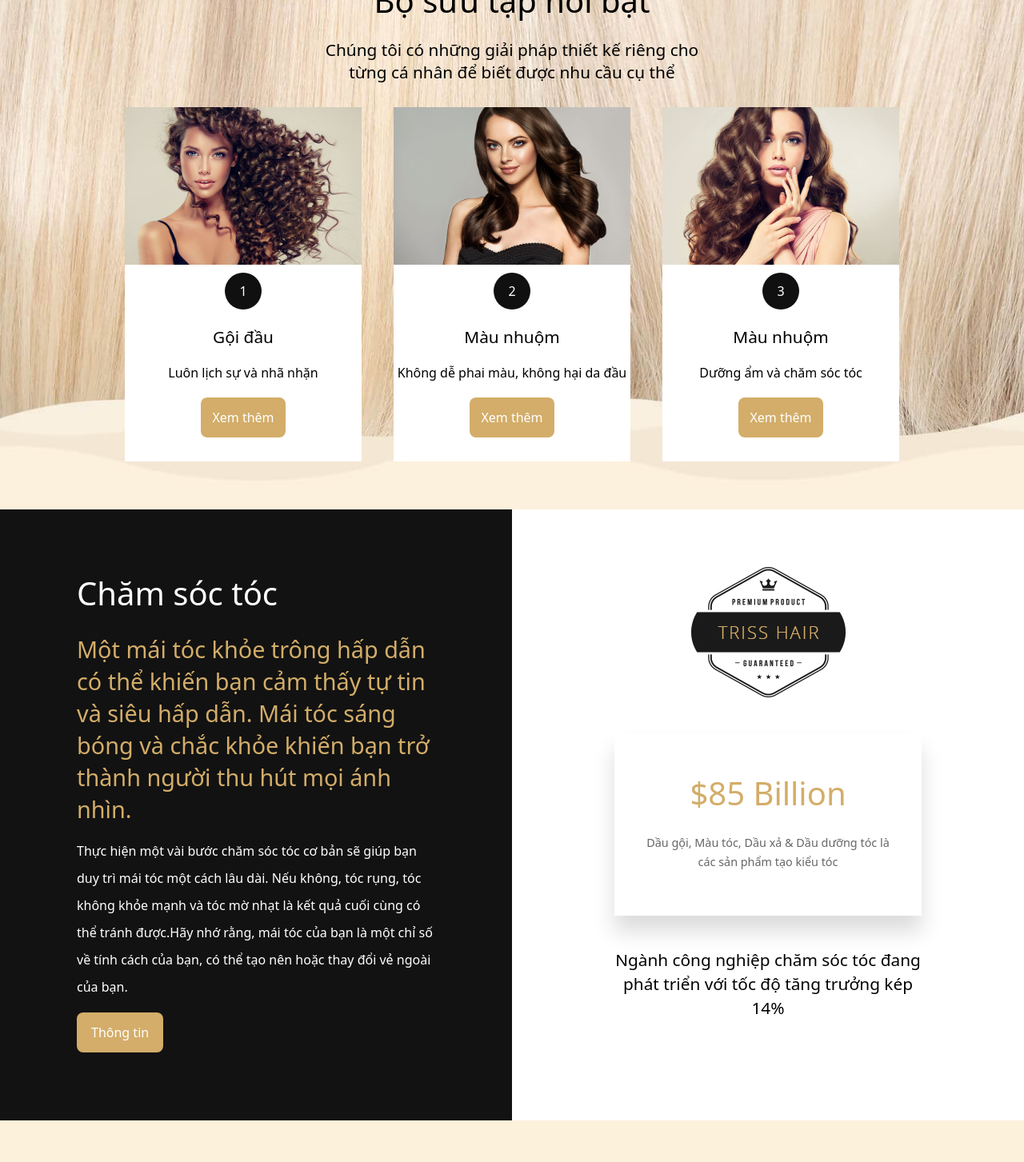
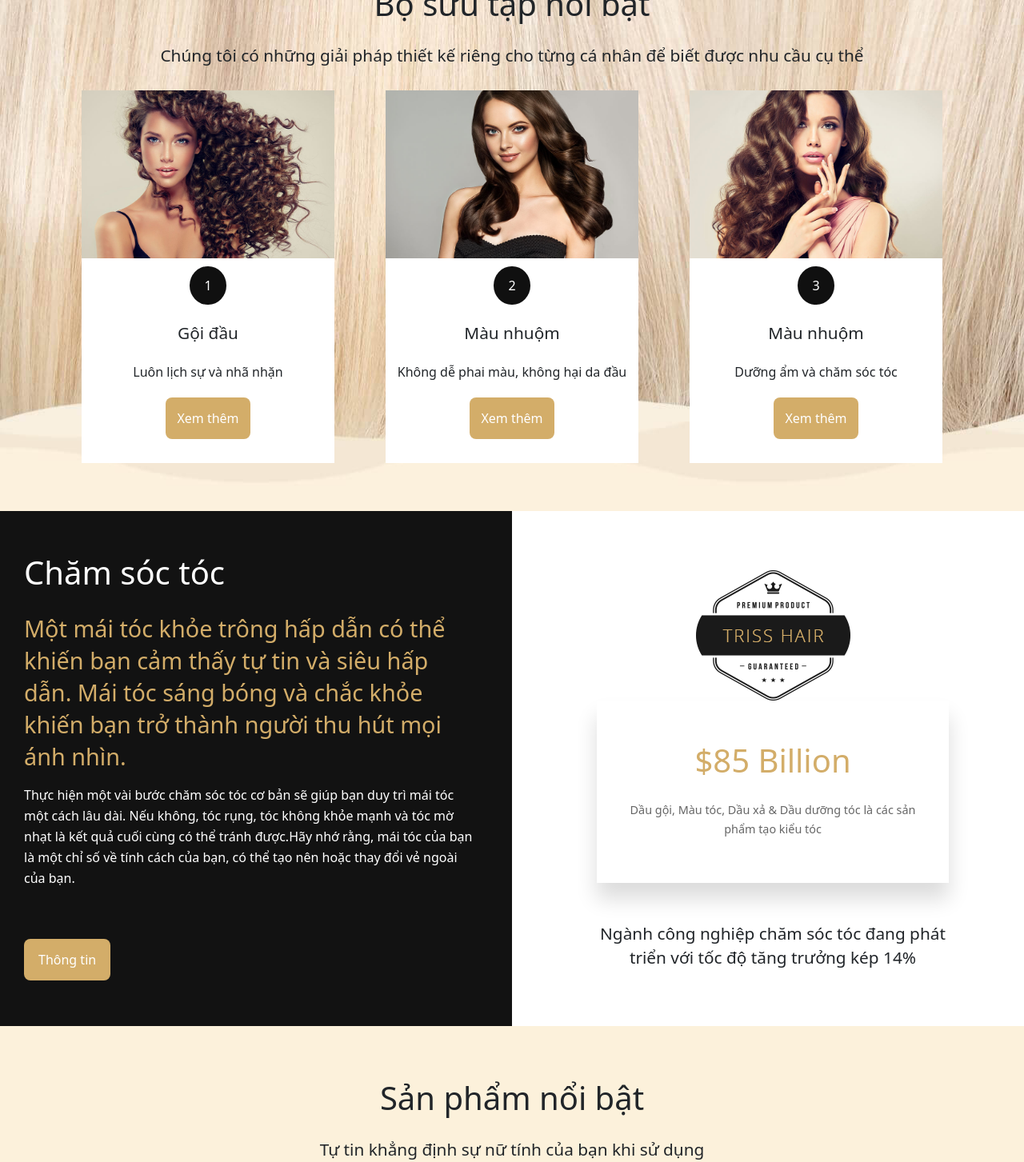
Before and after one commit to ThaoDinhMinh/figure-doll, a React (Create React App) app: page / in a window 1280 px wide. Shown: the part 1020-2473 px from the top of the page at 80% size. Built offline with nearby package versions, Linux system fonts and the light colour scheme; no server answers.

Commit message:
fix responsive and api

```diff
--- a/package.json
+++ b/package.json
@@ -23,6 +23,7 @@
     "@types/toastify-js": "^1.11.1",
     "animate.css": "^4.1.1",
     "axios": "^1.1.3",
+    "bootstrap": "^5.3.0",
     "eslint-config-prettier": "^8.5.0",
     "firebase": "^9.11.0",
     "react": "^18.2.0",
@@ -37,6 +38,7 @@
     "react-scripts": "5.0.1",
     "react-slick": "^0.29.0",
     "react-swipeable-views": "^0.14.0",
+    "reactstrap": "^9.1.10",
     "redux": "^4.2.0",
     "redux-logger": "^3.0.6",
     "redux-persist": "^6.0.0",
--- a/src/api/index.ts
+++ b/src/api/index.ts
@@ -1,5 +1,5 @@
 import axios from 'axios'
 
 export default axios.create({
-  baseURL: 'https://new-salonhose-default-rtdb.firebaseio.com/',
+  baseURL: 'https://fix-base-default-rtdb.firebaseio.com/',
 })
--- a/src/index.css
+++ b/src/index.css
@@ -15,8 +15,17 @@ html {
 .css-13xfq8m-MuiTabPanel-root {
   padding: 12px 0 0 0 !important;
 }
+
 a {
-  text-decoration: none;
+  text-decoration: none !important;
+}
+p,
+div,
+ul,
+li {
+  padding: 0;
+  border: 0;
+  margin: 0;
 }
 
 .slick-dots {
@@ -28,3 +37,11 @@ a {
   border: 1px solid white !important;
   background-color: white !important;
 }
+@media (max-width: 770px) {
+  html {
+    font-size: 62.5%;
+  }
+  .hezImx.text-button {
+    padding: 16px 8px !important;
+  }
+}
--- a/src/index.tsx
+++ b/src/index.tsx
@@ -1,10 +1,12 @@
 import React from 'react'
 import ReactDOM from 'react-dom/client'
-import './index.css'
+
 import App from './App'
 import reportWebVitals from './reportWebVitals'
 import { Provider } from 'react-redux'
 import store from './state/store'
+import 'bootstrap/dist/css/bootstrap.css'
+import './index.css'
 
 const root = ReactDOM.createRoot(document.getElementById('root') as HTMLElement)
 root.render(
--- a/src/pages/introduce/Introduce.tsx
+++ b/src/pages/introduce/Introduce.tsx
@@ -19,7 +19,7 @@ import FeatureProduct from './components/FeatureProduct'
 import { items } from './components/dataItem/feature'
 
 export const ViewDiv = styled.div`
-  &.container {
+  &.container-home {
     background-image: url(' /img/nguoidep.jpg');
     background-position: center;
     background-attachment: fixed;
@@ -34,12 +34,11 @@ export const ViewDiv = styled.div`
     text-align: center;
   }
   &.g-items-scroll {
-    width: 30%;
   }
   &.g-content {
-    display: flex;
+    /* display: flex;
     padding: 0 80px;
-    justify-content: center;
+    justify-content: center; */
   }
   &.card-item {
     padding: 30px 20px 0 20px;
@@ -68,7 +67,6 @@ export const Text = styled.p`
     font-size: 1.3rem;
     font-weight: 200;
     margin: auto;
-    width: 500px;
     padding-top: 20px;
     line-height: 28px;
   }
@@ -118,21 +116,22 @@ const Introduce = () => {
   }, [])
 
   return (
-    <ViewDiv className="container">
+    <ViewDiv className="container-home">
       <UseSlickInfor />
       <ViewDiv className="content">
-        <ViewDiv className="g-text">
+        <ViewDiv className="g-text container">
           <Text className="content-text-head">Bộ sưu tập nổi bật</Text>
           <Text className="content-text-mean">
             Chúng tôi có những giải pháp thiết kế riêng cho từng cá nhân để biết được nhu cầu cụ thể
           </Text>
         </ViewDiv>
-
-        <ViewDiv className="g-content">
-          {items.map((a) => (
-            <FeatureProduct changeLinkColor={changeLinkColor} key={a.id} featureProduct={a} />
-          ))}
-        </ViewDiv>
+        <div className="container">
+          <ViewDiv className="g-content  row flex-wrap">
+            {items.map((a) => (
+              <FeatureProduct changeLinkColor={changeLinkColor} key={a.id} featureProduct={a} />
+            ))}
+          </ViewDiv>
+        </div>
       </ViewDiv>
 
       <Textmean />
--- a/src/pages/introduce/components/FeatureProduct.tsx
+++ b/src/pages/introduce/components/FeatureProduct.tsx
@@ -14,7 +14,7 @@ interface Props {
 const FeatureProduct: React.FC<Props> = (props) => {
   const { featureProduct, changeLinkColor } = props
   return (
-    <ViewDiv className="g-items-scroll">
+    <ViewDiv className="g-items-scroll col-12 col-lg-4 col-md-6">
       <ScrollView animateOnce={true} animateIn="animate__fadeInDown" duration={featureProduct.duration}>
         <ViewDiv className="card-item">
           <ViewDiv className="img-g-item">
--- a/src/pages/introduce/components/ProductFeatured.tsx
+++ b/src/pages/introduce/components/ProductFeatured.tsx
@@ -52,8 +52,7 @@ export const ViewDiv = styled.div`
     text-align: center;
   }
   &.item-wid {
-    width: 20%;
-    margin: 0 20px;
+    padding: 30px 30px 0 30px;
     &:hover .text {
       color: #d3ad69;
       cursor: pointer;
@@ -87,7 +86,7 @@ export const ViewDiv = styled.div`
   }
   &.items-product {
     display: flex;
-    padding: 60px 100px;
+    padding-bottom: 64px;
     justify-content: center;
   }
   &.g-price {
@@ -126,7 +125,6 @@ export const Text = styled.p`
     font-size: 1.3rem;
     font-weight: 200;
     margin: auto;
-    width: 500px;
     padding-top: 20px;
     line-height: 28px;
   }
@@ -154,17 +152,19 @@ export const Text = styled.p`
 const ProductFeatured = () => {
   return (
     <ViewDiv className="product">
-      <ViewDiv className="g-text-product">
+      <ViewDiv className="g-text-product container">
         <Text className="text-product">Sản phẩm nổi bật</Text>
         <Text className="text-mean-product">
-          Tự tin khẳng định sự nữ tính của bạn khi sử dụng Sản phẩm chăm sóc tóc Hair Beautifull
+          Tự tin khẳng định sự nữ tính của bạn khi sử dụng <br /> Sản phẩm chăm sóc tóc Hair Beautifull
         </Text>
       </ViewDiv>
-      <ViewDiv className="items-product">
-        {missiondata.map((a) => (
-          <ProductUiFeature key={a.id} item={a} />
-        ))}
-      </ViewDiv>
+      <div className="container">
+        <ViewDiv className="items-product row flex-wrap">
+          {missiondata.map((a) => (
+            <ProductUiFeature key={a.id} item={a} />
+          ))}
+        </ViewDiv>
+      </div>
     </ViewDiv>
   )
 }
--- a/src/pages/introduce/components/ProductUiFeature.tsx
+++ b/src/pages/introduce/components/ProductUiFeature.tsx
@@ -14,7 +14,7 @@ const ProductUiFeature: React.FC<Props> = (props) => {
   const { changeLinkColor } = bindActionCreators(actionCreators, dispatch)
   const { item } = props
   return (
-    <ViewDiv className="item-wid">
+    <ViewDiv className="item-wid col-lg-3 col-md-6 col-12 mt-4">
       <Link
         to={`/shop/detail/${item.id}`}
         onClick={() => {
--- a/src/pages/introduce/components/Textmean.tsx
+++ b/src/pages/introduce/components/Textmean.tsx
@@ -7,26 +7,29 @@ import { useDispatch } from 'react-redux'
 import { actionCreators } from '../../../state'
 const ViewDiv = styled.div`
   &.grup-body {
-    display: flex;
+  }
+  .color-left {
+    background-color: #121212;
+  }
+  .color-right {
+    background-color: white;
   }
   &.text-mean-left {
-    width: 50%;
-    background-color: #121212;
-    padding: 70px 0;
+    padding: 42px 0;
+    height: 100%;
   }
   &.text-mean-right {
-    width: 50%;
     text-align: center;
-    background-color: white;
+    padding: 42px 0;
+    height: 100%;
   }
   &.g-text-in {
-    width: 70%;
+    padding: 0 30px;
     margin: auto;
   }
   &.item-right {
-    width: 60%;
+    width: 70%;
     margin: auto;
-    margin-top: 40px;
   }
   &.box-body {
     padding: 40px;
@@ -42,16 +45,16 @@ const Text = styled.p`
     line-height: 70px;
   }
   &.text-body {
-    color: #d3ad69;
     font-size: 1.8rem;
     line-height: 40px;
     font-weight: 300;
+    color: #d3ad69 !important;
   }
   &.text-footer {
     color: #fff;
     font-weight: 0.9 rem;
     font-weight: 300;
-    line-height: 34px;
+    line-height: 26px;
   }
   &.text-btn {
     color: #fff;
@@ -94,20 +97,22 @@ const Textmean = () => {
   const { changeLinkColor } = bindActionCreators(actionCreators, dispatch)
   return (
     <ViewDiv className="grup-body">
+      <div className="row flex-warp grup-body-items">
+        <div className="col-12 col-lg-6 color-left">
           <ViewDiv className="text-mean-left">
             <ScrollView animateIn="animate__fadeInLeft" animateOnce={true}>
-          <ViewDiv className="g-text-in">
+              <ViewDiv className="g-text-in container-md">
                 <Text className="text-head">Chăm sóc tóc</Text>
                 <Text className="text-body">
-              Một mái tóc khỏe trông hấp dẫn có thể khiến bạn cảm thấy tự tin và siêu hấp dẫn. Mái tóc sáng bóng và chắc
-              khỏe khiến bạn trở thành người thu hút mọi ánh nhìn.
+                  Một mái tóc khỏe trông hấp dẫn có thể khiến bạn cảm thấy tự tin và siêu hấp dẫn. Mái tóc sáng bóng và
+                  chắc khỏe khiến bạn trở thành người thu hút mọi ánh nhìn.
                 </Text>
                 <Text className="text-footer">
-              Thực hiện một vài bước chăm sóc tóc cơ bản sẽ giúp bạn duy trì mái tóc một cách lâu dài. Nếu không, tóc
-              rụng, tóc không khỏe mạnh và tóc mờ nhạt là kết quả cuối cùng có thể tránh được.Hãy nhớ rằng, mái tóc của
-              bạn là một chỉ số về tính cách của bạn, có thể tạo nên hoặc thay đổi vẻ ngoài của bạn.
+                  Thực hiện một vài bước chăm sóc tóc cơ bản sẽ giúp bạn duy trì mái tóc một cách lâu dài. Nếu không,
+                  tóc rụng, tóc không khỏe mạnh và tóc mờ nhạt là kết quả cuối cùng có thể tránh được.Hãy nhớ rằng, mái
+                  tóc của bạn là một chỉ số về tính cách của bạn, có thể tạo nên hoặc thay đổi vẻ ngoài của bạn.
                 </Text>
-            <ViewDiv className="btn-bot">
+                <ViewDiv className="btn-bot pt-5">
                   <Link onClick={() => changeLinkColor(5)} to={'/aboutus'}>
                     <Text className="text-btn">Thông tin</Text>
                   </Link>
@@ -115,6 +120,8 @@ const Textmean = () => {
               </ViewDiv>
             </ScrollView>
           </ViewDiv>
+        </div>
+        <div className="col-12 col-lg-6 color-right">
           <ViewDiv className="text-mean-right">
             <ViewDiv className="item-right">
               <ScrollView animateIn="animate__fadeInRight" animateOnce={true}>
@@ -136,13 +143,15 @@ const Textmean = () => {
             <ViewDiv className="item-right">
               <ScrollView animateIn="animate__fadeInRight" animateOnce={true} duration={1.5}>
                 <ViewDiv className="box-bot">
-              <Text className="box-bot-foot">
+                  <Text className="box-bot-foot pt-5">
                     Ngành công nghiệp chăm sóc tóc đang phát triển với tốc độ tăng trưởng kép 14%
                   </Text>
                 </ViewDiv>
               </ScrollView>
             </ViewDiv>
           </ViewDiv>
+        </div>
+      </div>
     </ViewDiv>
   )
 }
```
Also changed, not shown: src/pages/introduce/components/ContentTranperen.tsx (+43 -1 lines), src/pages/introduce/components/Mission.tsx (+15 -16 lines), 1 other file (tests, documents, lock files or other folders). Lines whose indentation alone changed are shown as unchanged.
